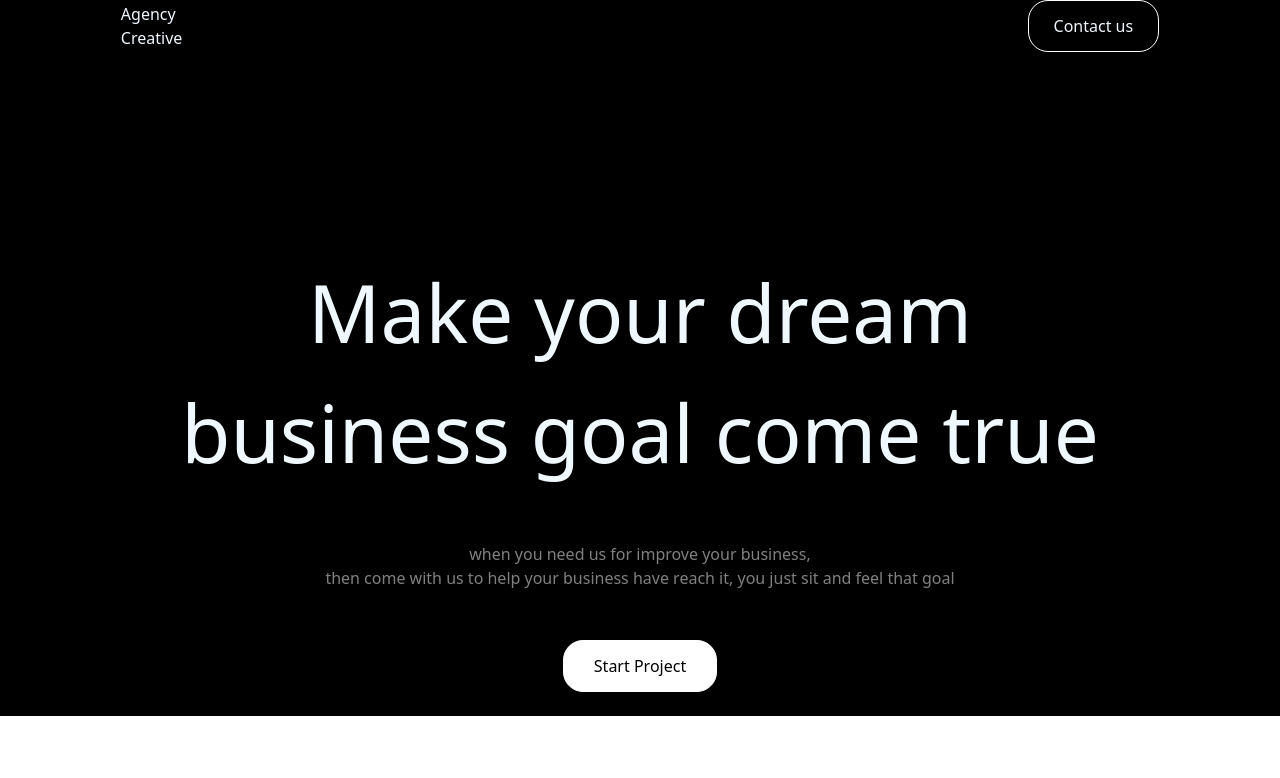
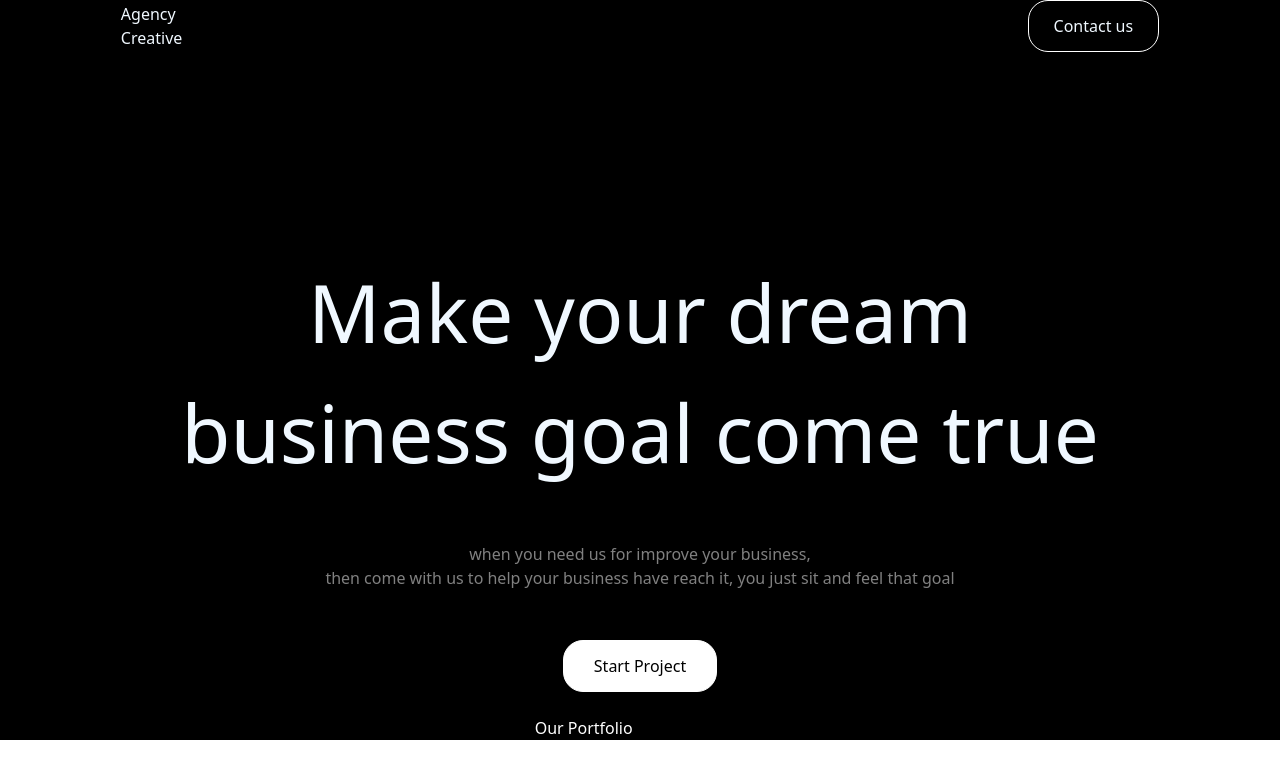
Before and after one commit to 1Oybek1/duo, a React (Vite) app: page / in a window 1280 px wide. Shown: the top 778 px of the page. Built offline with nearby package versions, Linux system fonts and the light colour scheme.

Commit message:
center qo'shdim

```diff
--- a/src/Components/Center/Center.jsx
+++ b/src/Components/Center/Center.jsx
@@ -5,7 +5,9 @@ import './Center.css'
 const CenterContainer = ()=> {
     return(
         <div className="center">
-            <h5 style={{textAlign:"center"}}>Our Portfolio</h5>
+            <h5 className="h text-white mt-6 ">Our Portfolio</h5>
+            <h1>What do we do</h1>
+
         </div>
     )
 }
```
